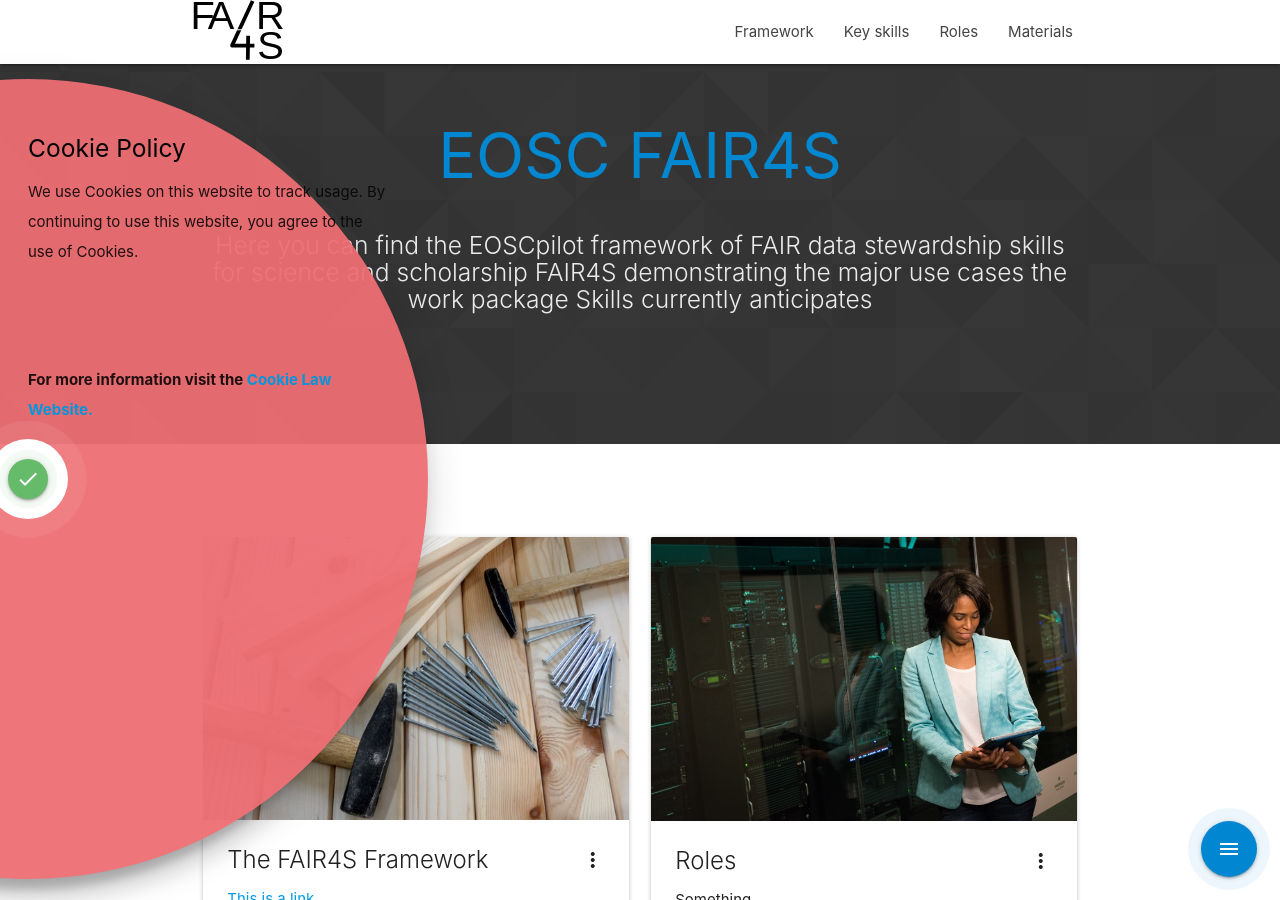
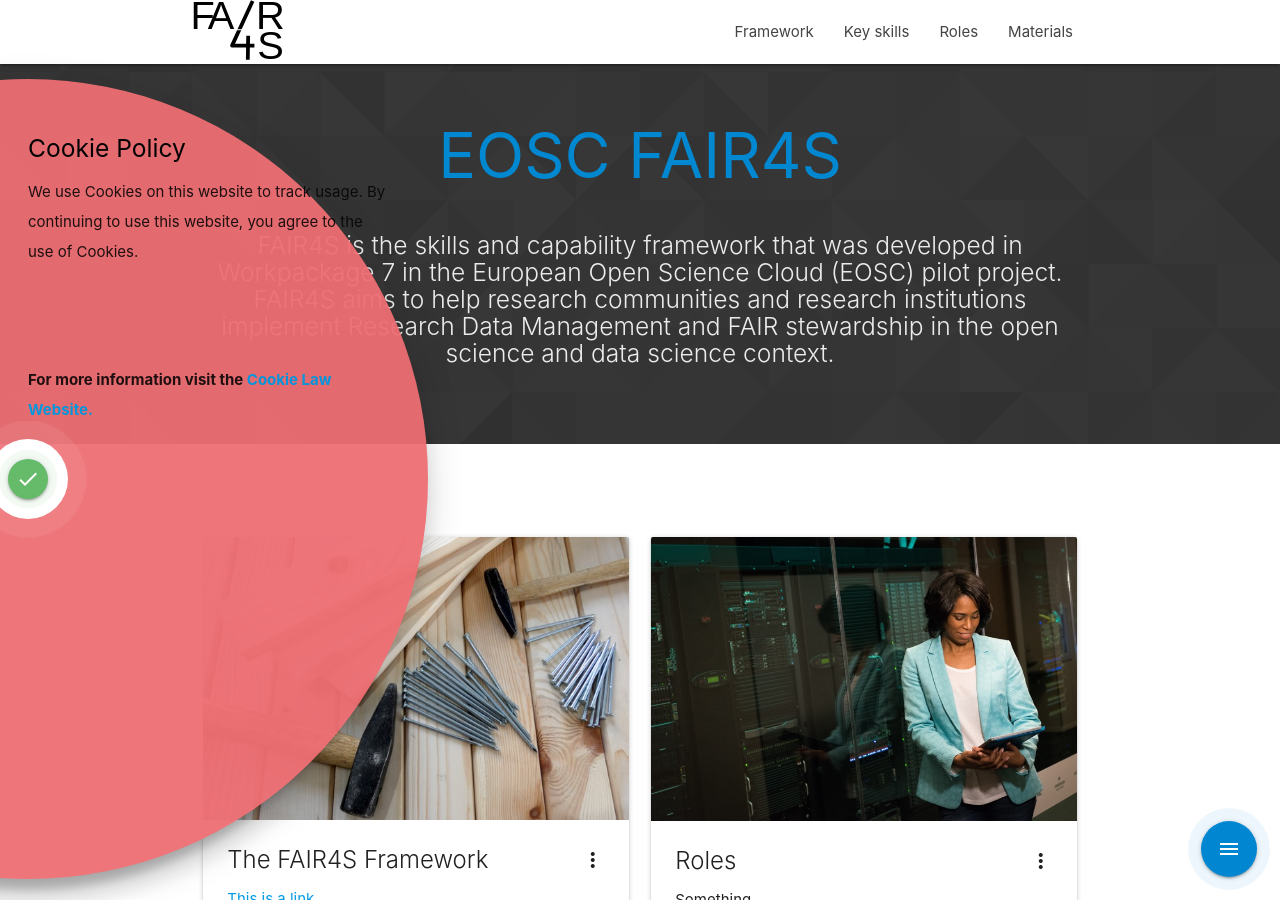
Before and after one commit to EOSC-FAIR4S/eosc-fair4s.github.io, a Jekyll site: the page built from index.html, in a window 1280 px wide and 900 px high. Built offline with Jekyll 4.4.1, drawn with Linux system fonts in a browser that asks for light colours; nearby versions of some CDN libraries.

Commit message:
adapted description of site

```diff
--- a/_config.yml
+++ b/_config.yml
@@ -16,9 +16,10 @@
 title: EOSC FAIR4S
 email: your-email@example.com
 description: >- # this means to ignore newlines until "baseurl:"
-  Here you can find the EOSCpilot framework of FAIR data stewardship skills
-  for science and scholarship FAIR4S demonstrating the major use cases the
-  work package Skills currently anticipates
+  FAIR4S is the skills and capability framework that was developed in Workpackage
+  7 in the European Open Science Cloud (EOSC) pilot project. FAIR4S aims to help
+  research communities and research institutions implement Research Data Management
+  and FAIR stewardship in the open science and data science context.
 baseurl: "" # the subpath of your site, e.g. /blog
 url: "" # the base hostname & protocol for your site, e.g. http://example.com
 github:  https://github.com/EOSC-FAIR4S/eosc-fair4s.github.io
@@ -28,7 +29,8 @@ cookie_accept_message: Thanks!
 # Build settings
 markdown: kramdown
 
-parallax_image_one: assets/images/background1.png # These are the images used for the parallax background
+# These are the images used for the parallax background
+parallax_image_one: assets/images/background1.png
 parallax_image_two: assets/images/background1.png
 
 plugins:
```
